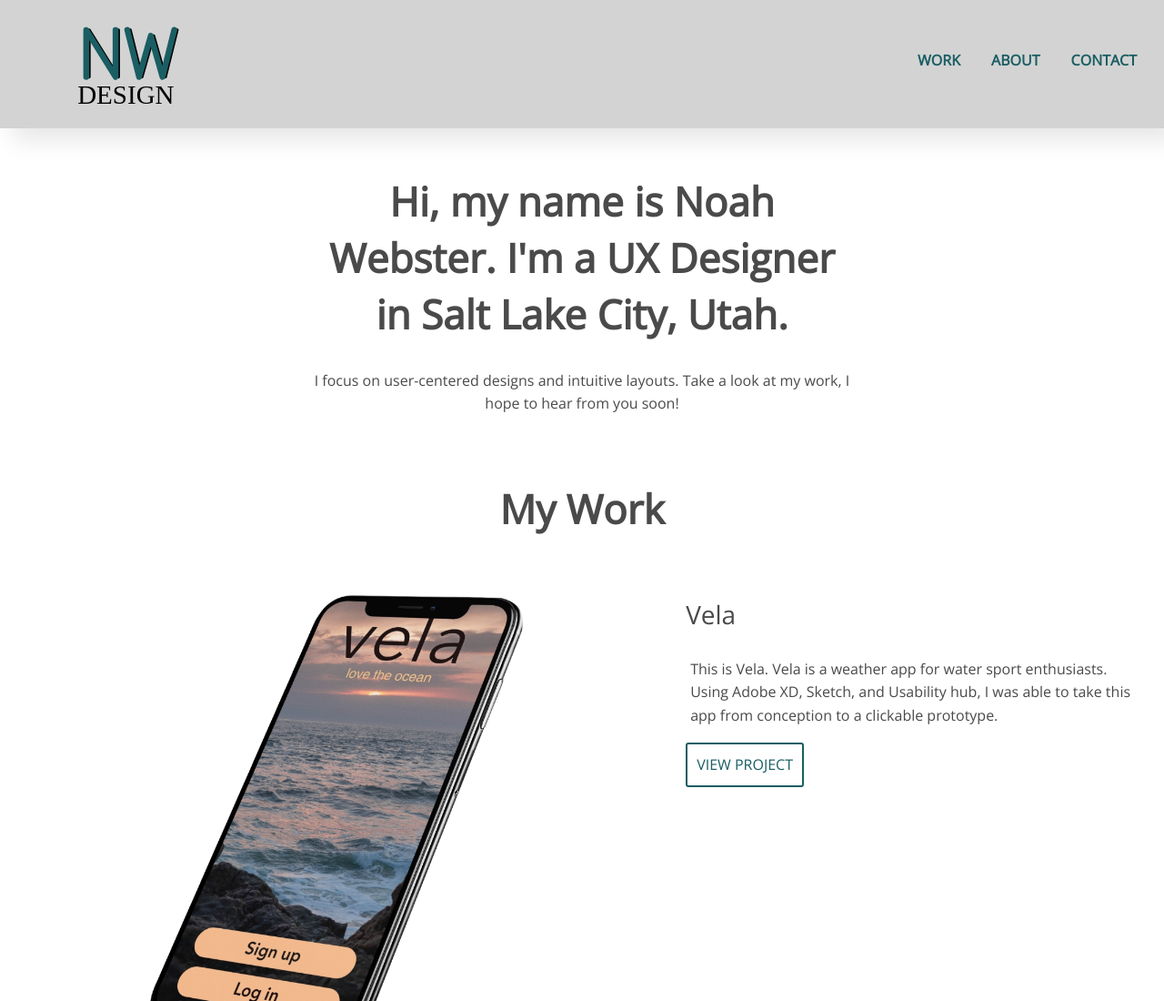
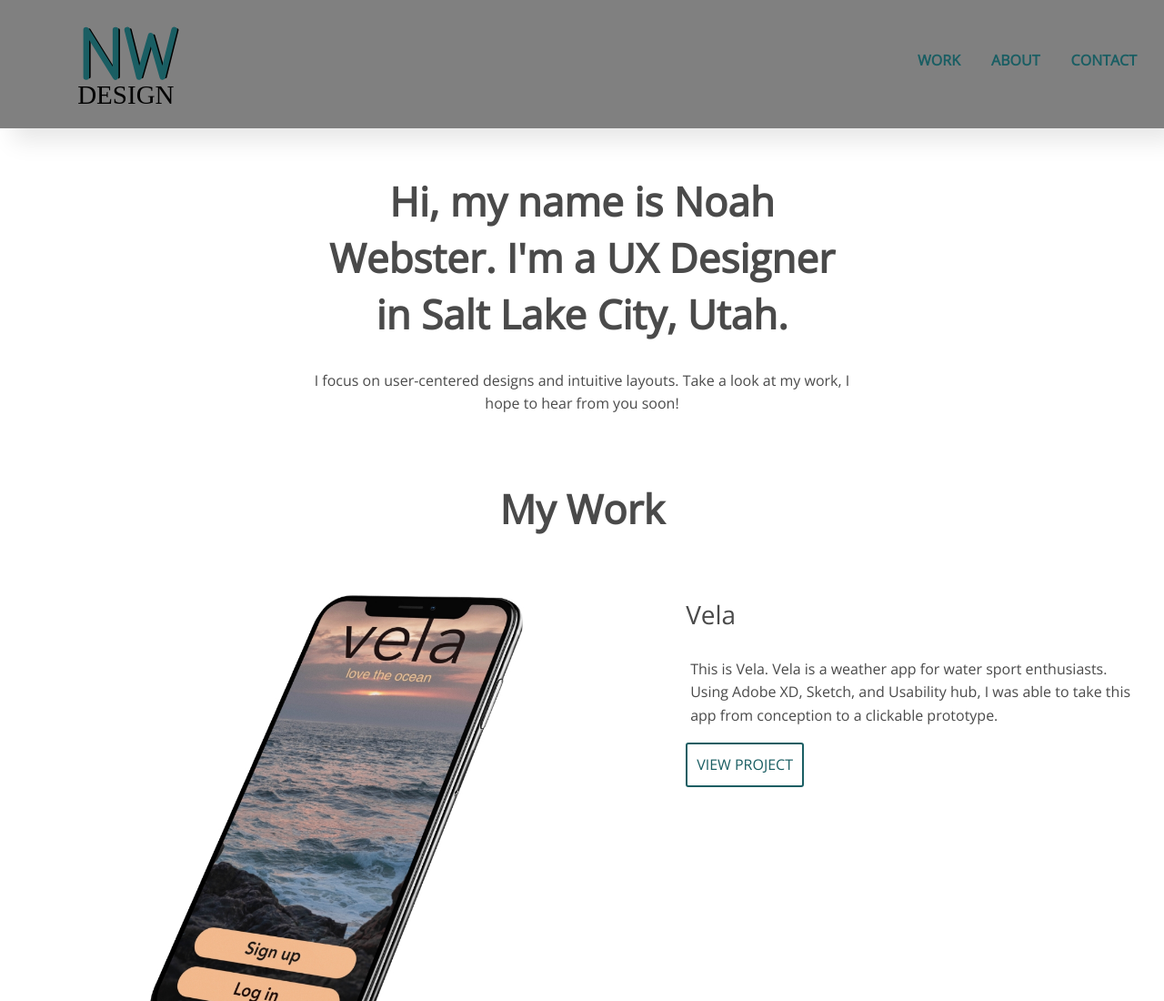
Before and after one commit to noahjwebster/portfolio-site-noah-webster, a plain HTML site: page index.html in a window 1280 px wide. Shown: the top 1100 px of the page at 91% size. Drawn offline with nearby package versions, Linux system fonts and the light colour scheme.

Commit message:
css changes

```diff
--- a/css/style.css
+++ b/css/style.css
@@ -23,9 +23,7 @@ header {
     width: 100%;
     background-color: lightgray;
     padding: 10px 0;
-    width: [object Object]px;
-	height: [object Object]px;
-	background: light grey;
+	background: grey;
 	border: none;
 	box-shadow: 14px 13px 25px rgba(0, 0, 0, 0.1)  ;
 	-webkit-box-shadow: 14px 13px 25px rgba(0, 0, 0, 0.1)  ;
@@ -77,7 +75,7 @@ a:hover, a:focus {color: #6FBF4A; text-decoration: underline;}
     ;}
 nav > ul {list-style-type: none;
         padding: 0px;
-        margin: o;}
+        margin: 0;}
 nav > ul > li > a{
     padding: 0 15px;
     text-transform: uppercase;
```
